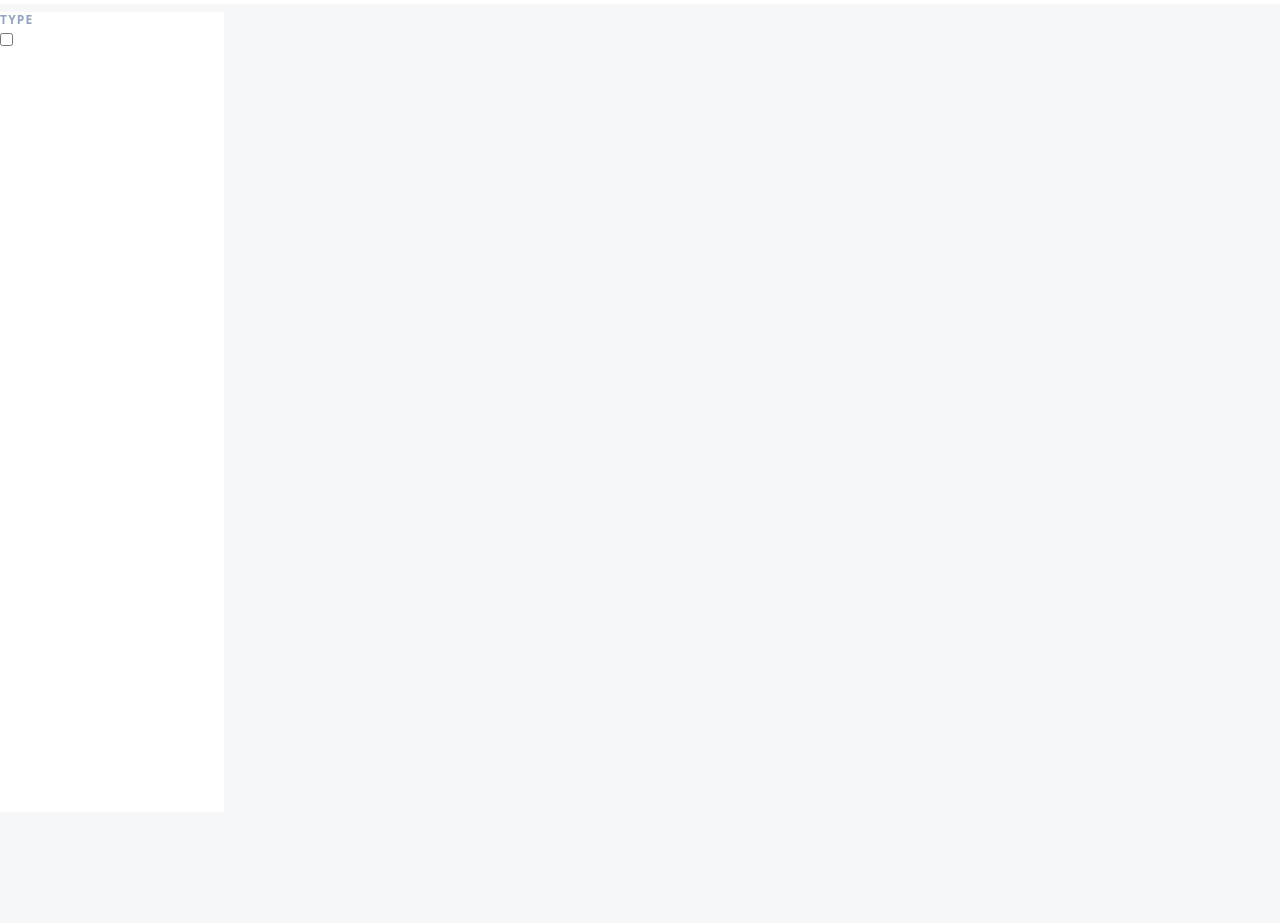
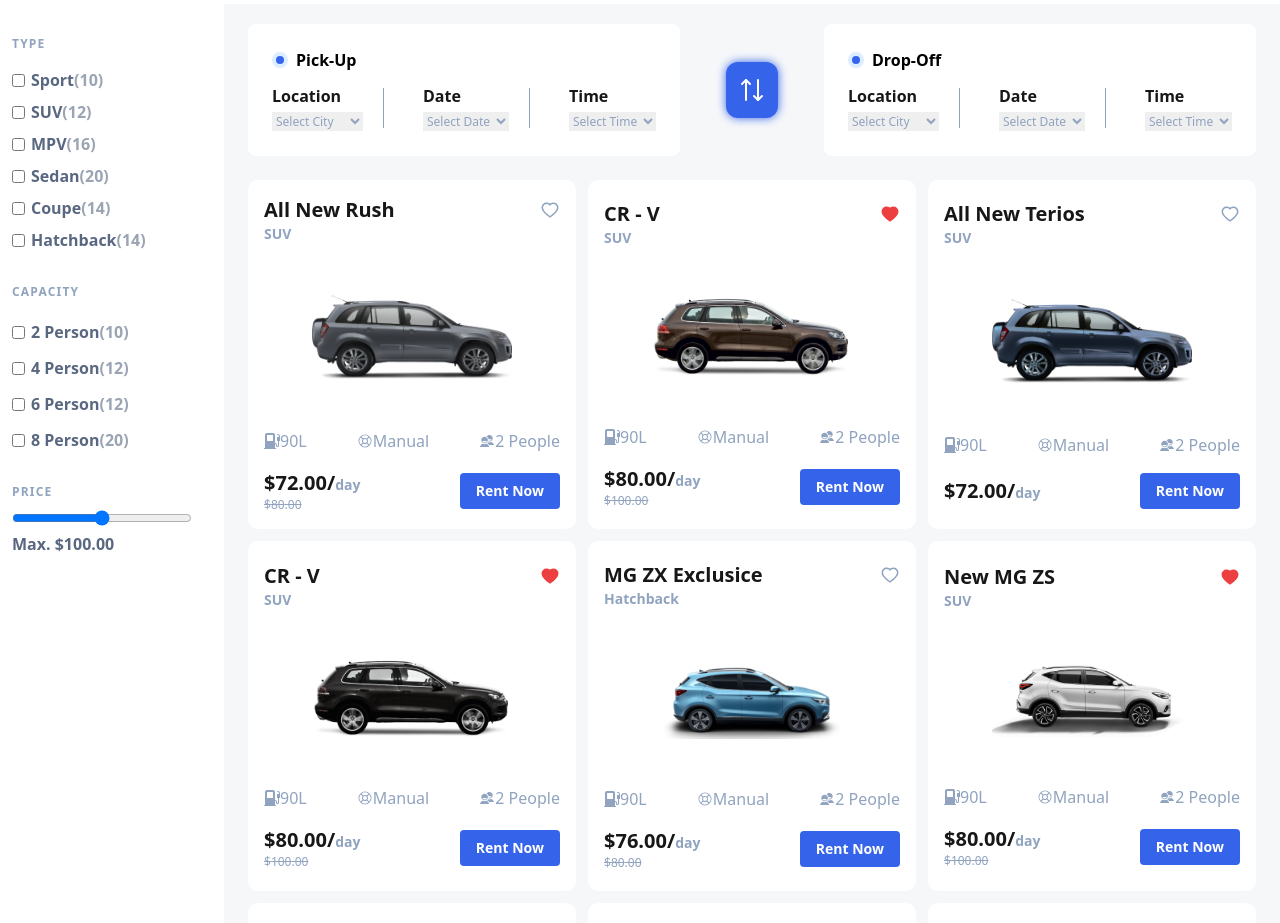
Before and after one commit to akbarfarooq2006/hackathone_2, a Next.js app: page /categories in a window 1280 px wide. Shown: the part 60-983 px from the top of the page. Built offline with nearby package versions, Linux system fonts and the light colour scheme.

Commit message:
Added new changes top

```diff
--- a/app/categories/page.tsx
+++ b/app/categories/page.tsx
@@ -5,11 +5,10 @@
 const page = () => {
   return (
 <>
-<div>
+<div className='relative '>
     <Header2/>
    <Category/>
 
-    <div className='h-[200vh]'></div>
 </div>
 </>
 )
--- a/components/category/Category.tsx
+++ b/components/category/Category.tsx
@@ -1,16 +1,173 @@
-import React from 'react'
-import SideBar from './SideBar'
+import React from "react";
+import SideBar from "./SideBar";
+import UpDrop from "../home/UpDrop";
+import Card from "../mini/Card";
+import Select from "../mini/Select";
+import Link from "next/link";
+
+
 
 const Category = () => {
   return (
-<>
-<div>
-    <div>
-        <SideBar/>
-    </div>
-</div>
-</>
-)
-}
+    <>
+      <div className=" w-full h-full">
+        <div className=" flex flex-row h-full  justify-center relative">
+          {/* side 1 */}
+          <div className=" lg:h-[1248px] md:h-[1970px] h-[3555px]  md:flex hidden ">
+            <div className="bg-secondary  w-56  h-[100%] inline-block ">
+              <div className="pt-8 px-3">
+                <div className="flex flex-col  gap-y-8">
+                  {/* type all */}
+                  {/* 1 */}
+                  <div className="flex flex-col gap-y-2">
+                    <h3 className="uppercase text-xs text-button3 font-semibold tracking-widest mb-2">
+                      {" "}
+                      type
+                    </h3>
+                    <Select label="Sport" num="10" />
+                    <Select label="SUV" num="12" />
+                    <Select label="MPV" num="16" />
+                    <Select label="Sedan" num="20" />
+                    <Select label="Coupe" num="14" />
+                    <Select label="Hatchback" num="14" />
+                  </div>
+                  {/* 2 */}
+                  <div className="flex flex-col gap-y-3">
+                    <h3 className="uppercase text-xs text-button3 font-semibold tracking-widest mb-2">
+                      {" "}
+                      capacity
+                    </h3>
+                    <Select label="2 Person" num="10" />
+                    <Select label="4 Person" num="12" />
+                    <Select label="6 Person" num="12" />
+                    <Select label="8 Person" num="20" />
+                  </div>
+                  {/* 3 price */}
+                  <div>
+                    <h3 className="uppercase text-xs text-button3 font-semibold tracking-widest mb-2">
+                      {" "}
+                      price
+                    </h3>
+                    <div className="mr-5">
+                      <input
+                        type="range"
+                        name="price"
+                        id="range"
+                        className="w-full"
+                      />
+                      <label
+                        htmlFor="range"
+                        className="text-base font-semibold text-button4"
+                      >
+                        Max. $100.00
+                      </label>
+                    </div>
+                  </div>
+                </div>
+              </div>
+            </div>
+          </div>
+          {/* side-2 content */}
+          <div
+            className="flex-1 flex flex-col gap-y-6
+         w-full h-full w- px-6"
+          >
+            <UpDrop />
+            {/* all cards */}
+            <div className="grid lg:grid-cols-3 lg:grid-rows-3 sm:grid-cols-2 sm:grid-rows-5 grid-cols-1 grid-rows-9 md:gap-3 gap-2">
+              {/* 1 */}
+              <Card
+                red="hidden"
+                src="/images/home/recomendation/Car1.png"
+                carName={"All New Rush"}
+                modelName="SUV"
+                rent="72"
+                offPrice="80"
+              />
+              {/* 2 */}
+              <Card
+                outline="hidden"
+                src="/images/home/recomendation/Car2.png"
+                carName={"CR  - V"}
+                modelName="SUV"
+                rent="80"
+                offPrice="100"
+              />
+              {/* 3 */}
+              <Card
+                red="hidden"
+                src="/images/home/recomendation/Car3.png"
+                carName={"All New Terios"}
+                modelName="SUV"
+                rent="72"
+                isdiscount="hidden"
+              />
+              {/* 4 */}
+              <Card
+                outline="hidden"
+                src="/images/home/recomendation/Car4.png"
+                carName={"CR  - V"}
+                modelName="SUV"
+                rent="80"
+                offPrice="100"
+              />
+              {/* 5 */}
+              <Card
+                red="hidden"
+                src="/images/home/recomendation/Car5.png"
+                carName={"MG ZX Exclusice"}
+                modelName="Hatchback"
+                rent="76"
+                offPrice="80"
+              />
+              {/* 6 */}
+              <Card
+                outline="hidden"
+                src="/images/home/recomendation/Car6.png"
+                carName={"New MG ZS"}
+                modelName="SUV"
+                rent="80"
+                offPrice="100"
+              />
+              {/* 7 */}
+              <Card
+                red="hidden"
+                src="/images/home/recomendation/Car7.png"
+                carName={"Rolls - Royce"}
+                modelName="Hatchback"
+                rent="99"
+                isdiscount="hidden"
+              />
+              {/* 8 */}
+              <Card
+                outline="hidden"
+                src="/images/home/recomendation/Car8.png"
+                carName={"New MG ZS"}
+                modelName="SUV"
+                rent="74"
+                offPrice="100"
+              />
+              {/* 9 */}
+              <Card
+                src="/images/home/recomendation/Car1.png"
+                carName={"All New Rush"}
+                modelName="SUV"
+                rent="72"
+                offPrice="80"
+                outline="hidden"
+              />
+            </div>
+          </div>
+        </div>
+        {/* button */}
+        <div className="flex items-center justify-center mt-8 mb-16">
+            <Link href={'/'}
+            className="bg-button1 sm:text-base text-xs rounded text-secondary px-4 py-2">
+            Show More Cars</Link>
+        </div>
+      </div>
+    </>
+  );
+};
 
-export default Category
+export default Category;
--- a/components/category/SideBar.tsx
+++ b/components/category/SideBar.tsx
@@ -4,13 +4,70 @@
 const SideBar = () => {
   return (
 <>
-<div className='bg-secondary h-screen w-56 mt-12'>
-    <div>
-        {/* type */}
+<div className='bg-secondary  w-56  h-[100%] inline-block '>
+    <div className='pt-8 px-3'>
+    <div className='flex flex-col  gap-y-8'>
+        {/* type all */}
+        {/* 1 */}
+        <div className='flex flex-col gap-y-2'>
+            <h3 className='uppercase text-xs text-button3 font-semibold tracking-widest mb-2'> type</h3>
+            <Select
+            label='Sport'
+            num='10'
+            />
+            <Select
+            label='SUV'
+            num='12'
+            />
+            <Select
+            label='MPV'
+            num='16'
+            />
+            <Select
+            label='Sedan'
+            num='20'
+            />
+            <Select
+            label='Coupe'
+            num='14'
+            />
+            <Select
+            label='Hatchback'
+            num='14'
+            />
+        </div>
+        {/* 2 */}
+        <div className='flex flex-col gap-y-3'>
+            <h3 className='uppercase text-xs text-button3 font-semibold tracking-widest mb-2'> capacity</h3>
+            <Select
+            label='2 Person'
+            num='10'
+            />
+            <Select
+            label='4 Person'
+            num='12'
+            />
+            <Select
+            label='6 Person'
+            num='12'
+            />
+            <Select
+            label='8 Person'
+            num='20'
+            />
+        </div>
+        {/* 3 price */}
         <div>
-            <h3 className='uppercase text-xs text-button3 font-semibold tracking-widest'> type</h3>
-            <Select/>
+        <h3 className='uppercase text-xs text-button3 font-semibold tracking-widest mb-2'> price</h3>
+        <div className='mr-5'>
+            <input type="range" name="price" id="range"
+            className='w-full' />
+            <label htmlFor="range"
+             className='text-base font-semibold text-button4'
+            >Max. $100.00</label>
         </div>
+        </div>
+    </div>
     </div>
 </div>
 </>
--- a/components/header/Header1.tsx
+++ b/components/header/Header1.tsx
@@ -5,6 +5,7 @@
 import { BiSolidBell } from "react-icons/bi";
 import { IoMdSettings } from "react-icons/io";
 import Image from 'next/image';
+import Link from 'next/link';
 
 
 
@@ -17,7 +18,7 @@
 
      {/* head and search outer  & side1*/}
      <div className='flex items-center md:gap-x-16 gap-x-9'>
-        <h1 className='text-[32px] font-bold uppercase text-button1'>morent</h1>
+        <Link href={'/'}><h1 className='text-[32px] font-bold uppercase text-button1'>morent</h1></Link>
         {/* search outer */}
         <div className='sm:flex hidden items-center border-[1px] border-secondary2/40 rounded-full h-auto px-3 py-1'>
             <CiSearch/>
--- a/components/header/Header2.tsx
+++ b/components/header/Header2.tsx
@@ -6,20 +6,21 @@
 import { IoMdSettings } from "react-icons/io";
 import { RxHamburgerMenu } from "react-icons/rx";
 import Image from 'next/image';
+import Link from 'next/link';
 
 
 
 const Header2 = () => {
   return (
 <>
-<div className='relative w-full inline-block'>
-<div className='fixed top-0 w-full '>
+<div className=' w-full  '>
+<div className=' '>
 
-    <div className='bg-secondary sticky top-0 z-20 px-5 py-2  flex items-center  justify-between w-full '>
+    <div className='bg-secondary px-5 py-2  flex items-center  justify-between w-full '>
      {/* head and search outer  & side1*/}
-     <div className='flex items-center md:gap-x-16 gap-x-9'>
+     <div className='flex items-center md:gap-x-16 sm:gap-x-9 gap-x-0'>
         {/* logo */}
-        <h1 className='text-[32px] sm:inline-block hidden font-bold uppercase text-button1'>morent</h1>
+       <Link href={'/'}><h1 className='text-[32px] sm:inline-block hidden font-bold uppercase text-button1'>morent</h1></Link>
         <button className='sm:hidden inline-block '>
           <RxHamburgerMenu className='text-2xl'/>
         </button>
@@ -59,7 +60,7 @@
 {/* on mobile changing */}
     {/* in logo  on name */}
     <div className='bg-secondary w-full pb-2 px-5 sm:hidden inline-block'>
-    <h1 className='sm:text-[32px] text-[28px]   font-bold uppercase text-button1'>morent</h1>
+    <Link href={'/'}><h1 className='sm:text-[32px] text-[28px]   font-bold uppercase text-button1'>morent</h1></Link>
     </div>
     {/* in mbile search outer  */}
     <div className='flex sm:hidden  items-center justify-center gap-x-4 bg-secondary   h-auto w-full pb-4 px-5'>
--- a/components/mini/PickUp.tsx
+++ b/components/mini/PickUp.tsx
@@ -9,7 +9,7 @@
 const PickUp:React.FC<gg> = ({title}) => {
   return (
 <>
-<div className='bg-secondary rounded-lg flex flex-col gap-y-3 p-6'>
+<div className='bg-secondary rounded-lg flex flex-col gap-y-3 p-6 w-full'>
     {/* buller pick up */}
     <div className='flex flex-row items-center gap-2'>
       <span className='bg-ad1/20  -z-0 h-4 w-4 rounded-full   grid place-items-center'>
--- a/components/mini/Select.tsx
+++ b/components/mini/Select.tsx
@@ -1,9 +1,10 @@
 import React from 'react'
 
-const Select = () => {
+const Select = ({label,num}:{label:string,num:string}) => {
   return (
-    <div>
-        <input type="checkbox" name="" id="" />
+    <div className='flex gap-1.5 items-center'>
+        <input type="checkbox" name={label} id={label} />
+        <label htmlFor={label} className='text-base font-semibold text-button4'>{label}<span className='text-button4/60 text-base'>{`(${num})`}</span></label>
     </div>
   )
 }
```
